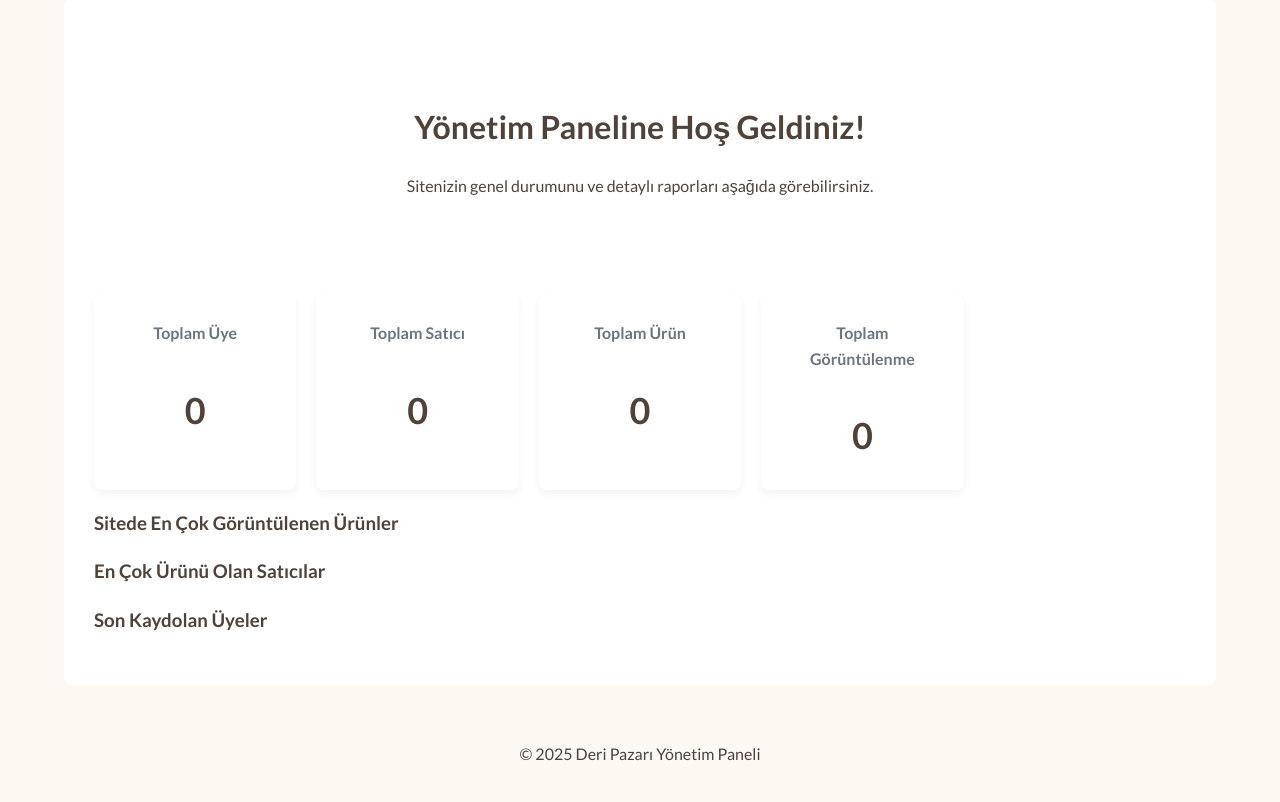
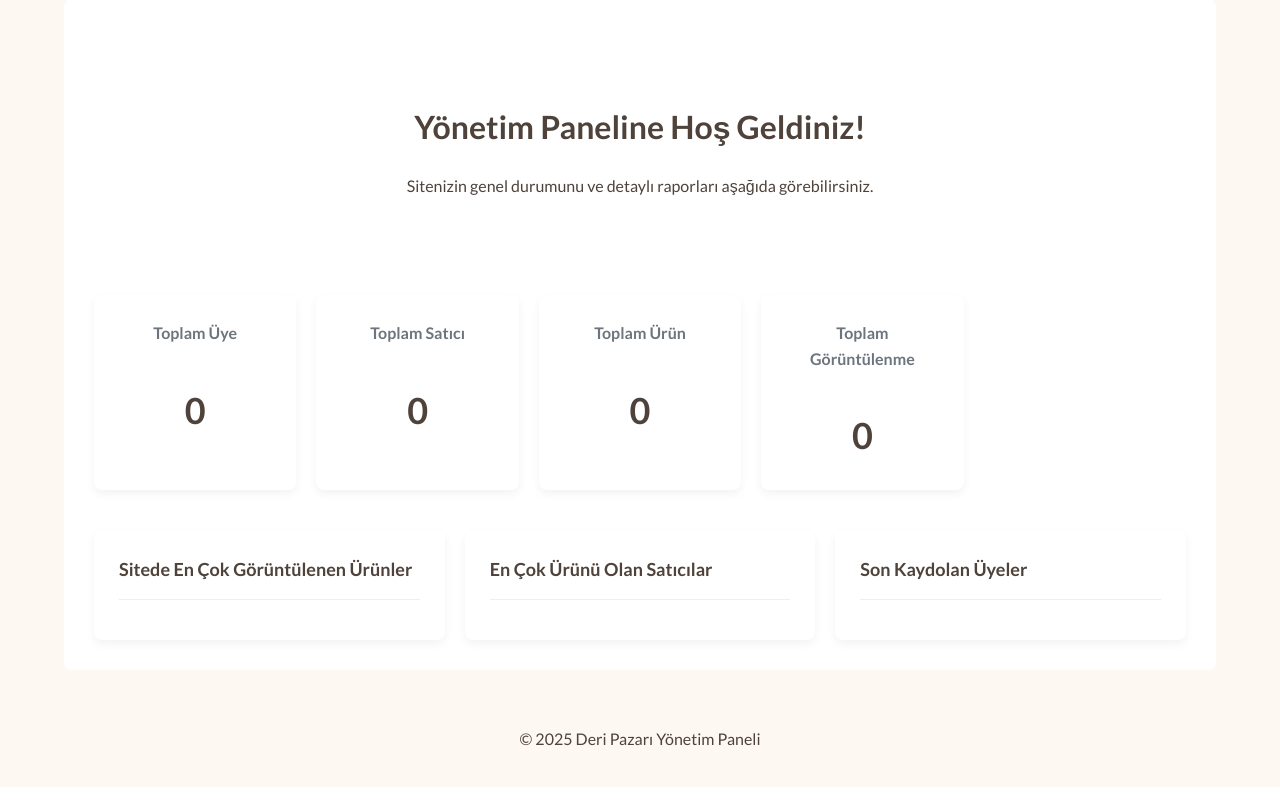
Before and after one commit to marasderi/maras, a PHP site: page /admin/index.php in a window 1280 px wide. Shown: the part 129-931 px from the top of the page. Run offline with PHP 8.4, Linux system fonts and the light colour scheme; the visitor is signed in with stand-in values (Sample User, id 1); data that the repository does not hold is empty.

Commit message:
Update style.css

```diff
--- a/assets/css/style.css
+++ b/assets/css/style.css
@@ -553,3 +553,44 @@ table th {
 .favorite-btn.active {
     color: var(--color-accent); /* Kırmızı kalp */
 }
+/* === REPORTS & WIDGETS === */
+.reports-grid {
+    display: grid;
+    grid-template-columns: repeat(auto-fill, minmax(350px, 1fr));
+    gap: 20px;
+    margin-top: 40px;
+}
+.report-widget {
+    background-color: #fff;
+    padding: 25px;
+    border-radius: var(--border-radius);
+    box-shadow: 0 4px 10px rgba(0,0,0,0.05);
+}
+.report-widget h3 {
+    margin-top: 0;
+    border-bottom: 1px solid #eee;
+    padding-bottom: 15px;
+    margin-bottom: 15px;
+    font-size: 18px;
+}
+.report-list {
+    list-style: none;
+    padding: 0;
+    margin: 0;
+}
+.report-list li {
+    display: flex;
+    justify-content: space-between;
+    padding: 10px 5px;
+    border-bottom: 1px solid #f5f5f5;
+}
+.report-list li:last-child {
+    border-bottom: none;
+}
+.report-list li span:first-child {
+    font-weight: 500;
+}
+.report-value {
+    font-weight: 700;
+    color: var(--color-primary);
+}
```
